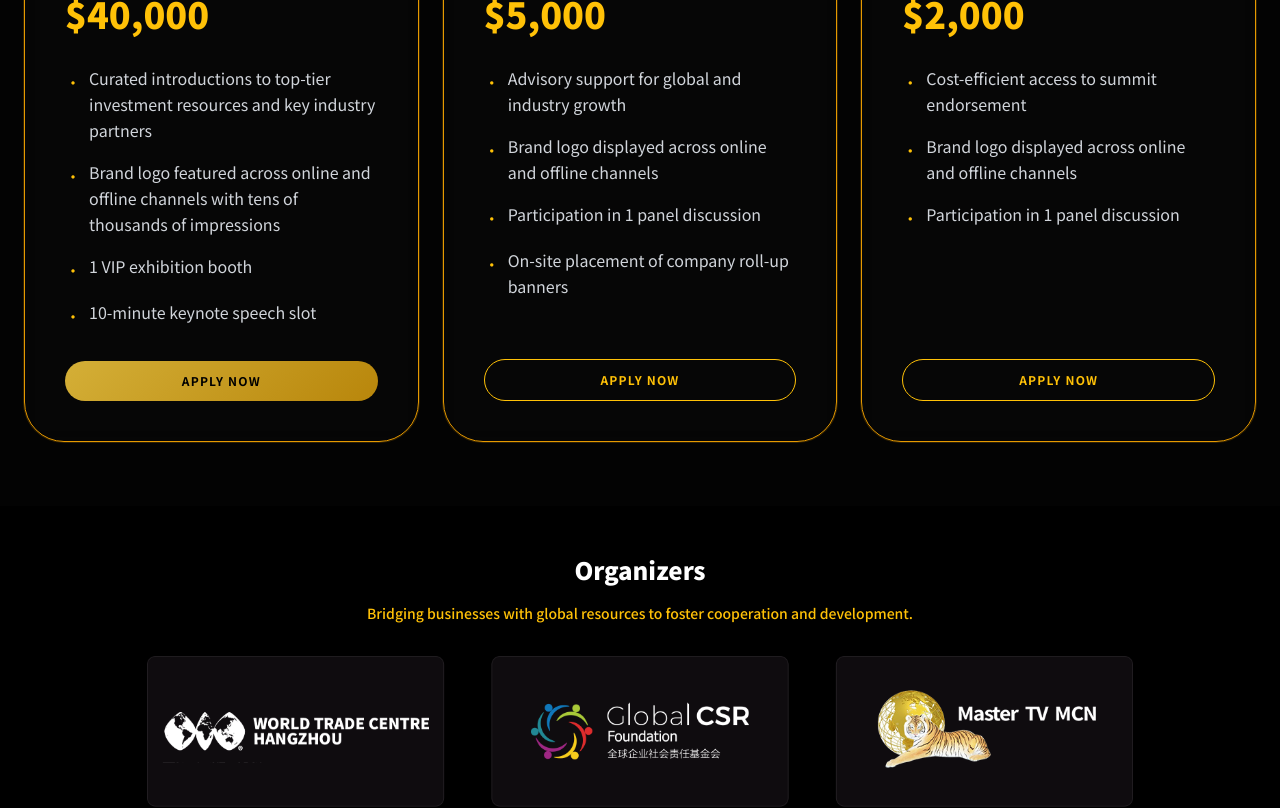
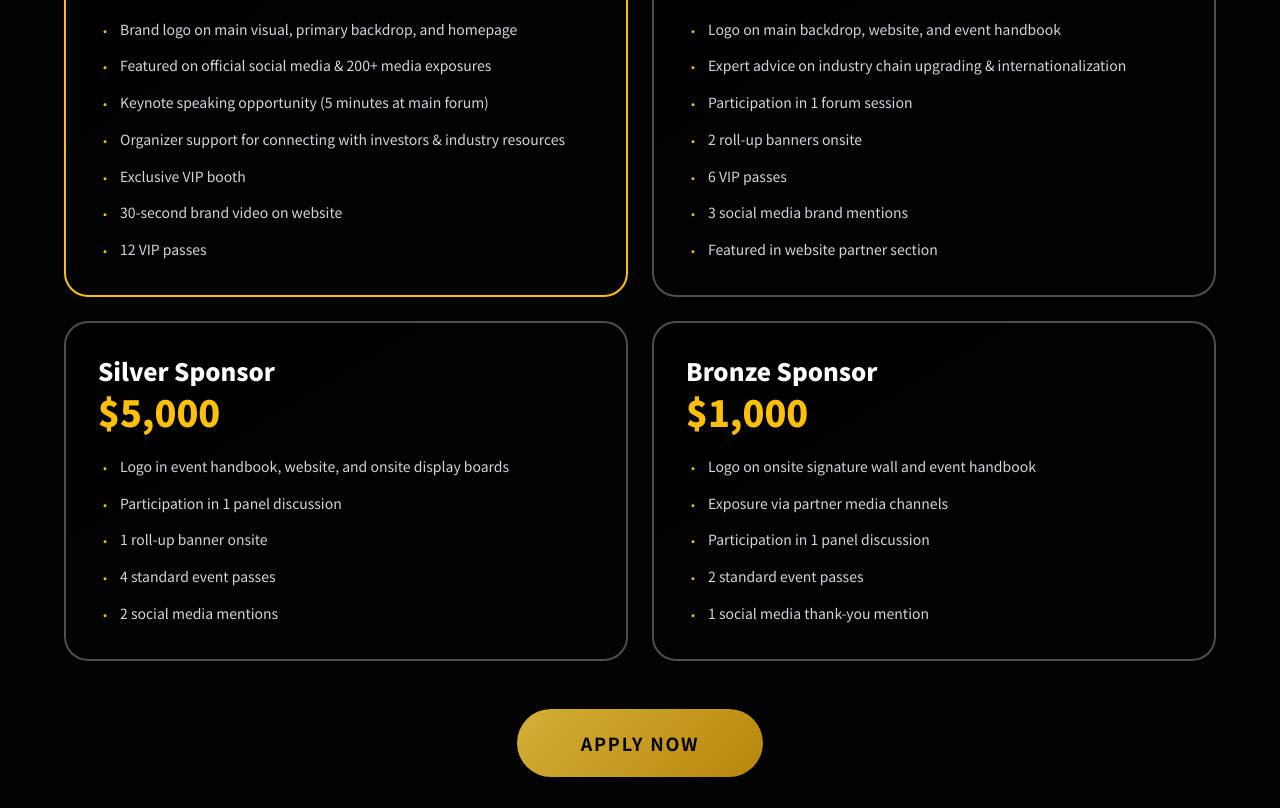
Before and after one commit to Harrison5668/Eventwebsite, a React (Vite) app: page / in a window 1280 px wide. Shown: the part 7500-8308 px from the top of the page. Built offline with nearby package versions, Linux system fonts and the light colour scheme.

Commit message:
Add Ticketing component for event registration and inquiry submission

```diff
--- a/components/Sponsorship.tsx
+++ b/components/Sponsorship.tsx
@@ -9,50 +9,92 @@ interface Props {
 const Sponsorship: React.FC<Props> = ({ t, lang }) => {
   const tiers = [
     {
-      name: lang === 'zh' ? '冠名赞助' : 'Title Sponsorship',
-      price: '$40,000',
+      name: lang === 'zh' ? '冠名赞助' : 'Title Sponsor',
+      price: '$50,000',
+      subtitle: lang === 'zh' ? '（仅限1席）' : '(Only 1 Available)',
       benefits: lang === 'zh' ? [
-        '主办方协助引入顶级投融资资源与关键产业伙伴',
-        '品牌 Logo 线上线下重点展示，数十万级曝光',
-        '1 个VIP展位',
-        '10分钟主题演讲时段'
+        '品牌Logo主视觉、主背景板、官网首页重点展示',
+        '大会官方社交媒体展示&200+媒体宣传曝光',
+        '主题演讲机会（主论坛5分钟）',
+        '主办方协助对接投融资与产业资源',
+        '专属VIP展位',
+        '官网30秒品牌视频展示',
+        '12张VIP门票'
       ] : [
-        'Curated introductions to top-tier investment resources and key industry partners',
-        'Brand logo featured across online and offline channels with tens of thousands of impressions',
-        '1 VIP exhibition booth',
-        '10-minute keynote speech slot'
+        'Brand logo on main visual, primary backdrop, and homepage',
+        'Featured on official social media & 200+ media exposures',
+        'Keynote speaking opportunity (5 minutes at main forum)',
+        'Organizer support for connecting with investors & industry resources',
+        'Exclusive VIP booth',
+        '30-second brand video on website',
+        '12 VIP passes'
       ],
-      featured: true
+      color: 'from-black/40 to-black/20',
+      borderColor: 'border-gold'
     },
     {
-      name: lang === 'zh' ? '金牌赞助' : 'Gold Sponsorship',
-      price: '$5,000',
+      name: lang === 'zh' ? '铂金赞助商' : 'Platinum Sponsor',
+      price: '$25,000',
+      subtitle: lang === 'zh' ? '（限2席）' : '(Limited to 2)',
       benefits: lang === 'zh' ? [
-        '获得产业链升级与国际化方向的专业建议',
-        '品牌 Logo 线上线下展示',
-        '参与1 场 Panel 论坛',
-        '现场可以摆放公司易拉宝'
+        'Logo展示于主背景板、官网、大会手册',
+        '产业链升级与国际化方向的专业建议',
+        '参与1场论坛',
+        '现场摆放易拉宝2个',
+        '6张VIP门票',
+        '3次社交媒体品牌露出',
+        '官网合作伙伴专区展示'
       ] : [
-        'Advisory support for global and industry growth',
-        'Brand logo displayed across online and offline channels',
-        'Participation in 1 panel discussion',
-        'On-site placement of company roll-up banners'
+        'Logo on main backdrop, website, and event handbook',
+        'Expert advice on industry chain upgrading & internationalization',
+        'Participation in 1 forum session',
+        '2 roll-up banners onsite',
+        '6 VIP passes',
+        '3 social media brand mentions',
+        'Featured in website partner section'
       ],
-      featured: false
+      color: 'from-black/40 to-black/20',
+      borderColor: 'border-white/30'
     },
     {
-      name: lang === 'zh' ? '银牌赞助' : 'Silver Sponsorship',
-      price: '$2,000',
+      name: lang === 'zh' ? '白银赞助' : 'Silver Sponsor',
+      price: '$5,000',
+      subtitle: '',
       benefits: lang === 'zh' ? [
-        '以较低成本获得国际峰会背书与链接',
-        '现场签名墙及200+ 海内外媒体渠道展示品牌logo',
-        '参与 1 场 Panel 论坛讨论'
+        'Logo展示于大会手册、官网、现场展板',
+        '参与1场Panel论坛',
+        '现场摆放易拉宝1个',
+        '4张标准参会门票',
+        '2次社交媒体提及'
       ] : [
-        'Cost-efficient access to summit endorsement',
-        'Brand logo displayed across online and offline channels',
-        'Participation in 1 panel discussion'
+        'Logo in event handbook, website, and onsite display boards',
+        'Participation in 1 panel discussion',
+        '1 roll-up banner onsite',
+        '4 standard event passes',
+        '2 social media mentions'
       ],
-      featured: false
+      color: 'from-black/40 to-black/20',
+      borderColor: 'border-white/30'
+    },
+    {
+      name: lang === 'zh' ? '青铜赞助' : 'Bronze Sponsor',
+      price: '$1,000',
+      subtitle: '',
+      benefits: lang === 'zh' ? [
+        'Logo展示于现场签名墙与大会手册',
+        '合作媒体渠道品牌露出',
+        '参与1场Panel论坛',
+        '2张标准参会门票',
+        '1次社交媒体感谢提及'
+      ] : [
+        'Logo on onsite signature wall and event handbook',
+        'Exposure via partner media channels',
+        'Participation in 1 panel discussion',
+        '2 standard event passes',
+        '1 social media thank-you mention'
+      ],
+      color: 'from-black/40 to-black/20',
+      borderColor: 'border-white/30'
     }
   ];
 
@@ -60,38 +102,51 @@ const Sponsorship: React.FC<Props> = ({ t, lang }) => {
     <section id="sponsorship" className="py-16 px-6 bg-[#030303]">
       <div className="max-w-7xl mx-auto text-center">
         <h2 className="text-4xl font-black mb-4">{t.title}</h2>
-        <p className="text-gold text-sm font-medium mb-20 max-w-4xl mx-auto leading-relaxed">
+        <p className="text-gold text-sm font-medium mb-12 max-w-4xl mx-auto leading-relaxed">
           {lang === 'zh'
             ? '现有少量赞助席位限时开放，感谢您的支持让我们提供更好的服务。'
             : 'A limited number of sponsorship slots are now open. Thank you for enabling us to serve you better.'}
         </p>
 
-        <div className="grid md:grid-cols-3 gap-6">
+        {/* 2x2 Grid Layout */}
+        <div className="grid md:grid-cols-2 gap-6 max-w-6xl mx-auto mb-12">
           {tiers.map((tier, idx) => (
             <div
               key={idx}
-              className="glass-card p-10 rounded-[2.5rem] flex flex-col text-left border-[#E69900] ring-1 ring-[#E69900]/20"
+              className={`relative overflow-hidden rounded-3xl border-2 ${tier.borderColor} bg-gradient-to-br ${tier.color} backdrop-blur-sm p-8 text-left`}
             >
-              <h3 className="text-xl font-bold mb-2">{tier.name}</h3>
-              <div className="text-4xl font-black text-gold mb-8">{tier.price}</div>
+              {/* Header */}
+              <div className="mb-6">
+                <h3 className="text-2xl font-black text-white mb-1">
+                  {tier.name} {tier.subtitle && <span className="text-base font-normal text-gray-400">{tier.subtitle}</span>}
+                </h3>
+                <div className="text-4xl font-black text-gold">{tier.price}</div>
+              </div>
 
-              <ul className="space-y-4 mb-8 flex-1">
+              {/* Benefits List */}
+              <ul className="space-y-3">
                 {tier.benefits.map((b, bIdx) => (
-                  <li key={bIdx} className="text-base text-gray-300 flex items-start leading-relaxed">
-                    <span className="text-gold mr-2 mt-1">•</span> {b}
+                  <li key={bIdx} className="text-sm text-gray-300 flex items-start leading-relaxed">
+                    <span className="text-gold mr-2 mt-0.5 flex-shrink-0">•</span>
+                    <span>{b}</span>
                   </li>
                 ))}
               </ul>
-
-              <a
-                href={`mailto:info@wima.live?subject=${encodeURIComponent(`Sponsorship Application - ${tier.name}`)}&body=${encodeURIComponent(`Hello,\n\nI am interested in applying for ${tier.name} (${tier.price}).\n\nCompany Name:\nContact Person:\nPosition:\nPhone:\nEmail:\nCompany Website:\nBrief Description:\n\nLooking forward to your reply!\n\n---\n\n您好，\n\n我有意申请 ${lang === 'zh' ? tier.name : (tier.name === 'Title Sponsorship' ? '冠名赞助' : tier.name === 'Gold Sponsorship' ? '金牌赞助' : '银牌赞助')}（${tier.price}）。\n\n公司名称：\n联系人姓名：\n职位：\n联系电话：\n电子邮箱：\n公司网站：\n简要说明：\n\n期待您的回复！`)}`}
-                className={`block w-full py-3 rounded-full text-xs font-bold transition-all uppercase tracking-widest text-center ${tier.featured ? 'gold-btn' : 'outline-gold-btn'}`}
-              >
-                {t.apply}
-              </a>
             </div>
           ))}
         </div>
+
+        {/* Apply Button */}
+        <a
+          href={`mailto:info@wima.live?subject=${encodeURIComponent(lang === 'zh' ? '赞助申请' : 'Sponsorship Application')}&body=${encodeURIComponent(
+            lang === 'zh'
+              ? `您好，\n\n我有意申请赞助。\n\n公司名称：\n联系人姓名：\n职位：\n联系电话：\n电子邮箱：\n公司网站：\n意向赞助等级：\n简要说明：\n\n期待您的回复！`
+              : `Hello,\n\nI am interested in applying for sponsorship.\n\nCompany Name:\nContact Person:\nPosition:\nPhone:\nEmail:\nCompany Website:\nPreferred Sponsorship Level:\nBrief Description:\n\nLooking forward to your reply!`
+          )}`}
+          className="inline-block gold-btn px-16 py-5 rounded-full text-lg font-bold uppercase tracking-widest"
+        >
+          {lang === 'zh' ? '立即申请' : 'Apply Now'}
+        </a>
       </div>
     </section>
   );
```
Also changed, not shown: components/Ticketing.tsx (+37 -40 lines).
